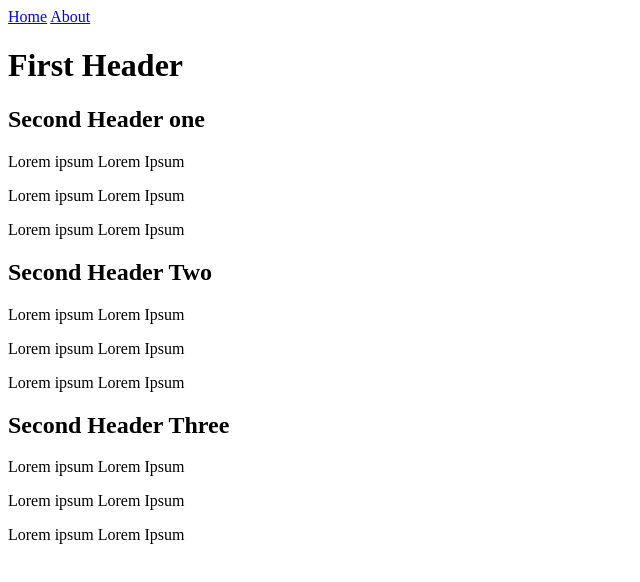
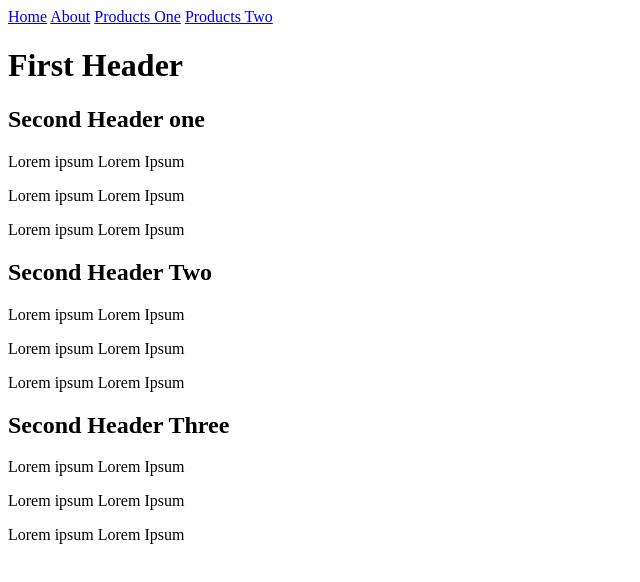
Before and after one commit to Nella1a/git-practice, a plain HTML site: page index.html in a window 1280 px wide. Shown: the whole page, without its empty margins (0-640 px from the left). Drawn offline with Linux system fonts and the light colour scheme.

Commit message:
Update nav

```diff
--- a/index.html
+++ b/index.html
@@ -5,8 +5,12 @@
   </head>
   <body>
     <header>
-      <a href="index.html">Home</a>
-      <a href="about.html">About</a>
+      <nav>
+        <a href="index.html">Home</a>
+        <a href="about.html">About</a>
+        <a href="productsOne.html">Products One</a>
+        <a href="productsTwo.html">Products Two</a>
+       </nav>
     </header>
     <h1>First Header</h1>
     <article>
```
Also changed, not shown: about.html (+4 -2 lines).
